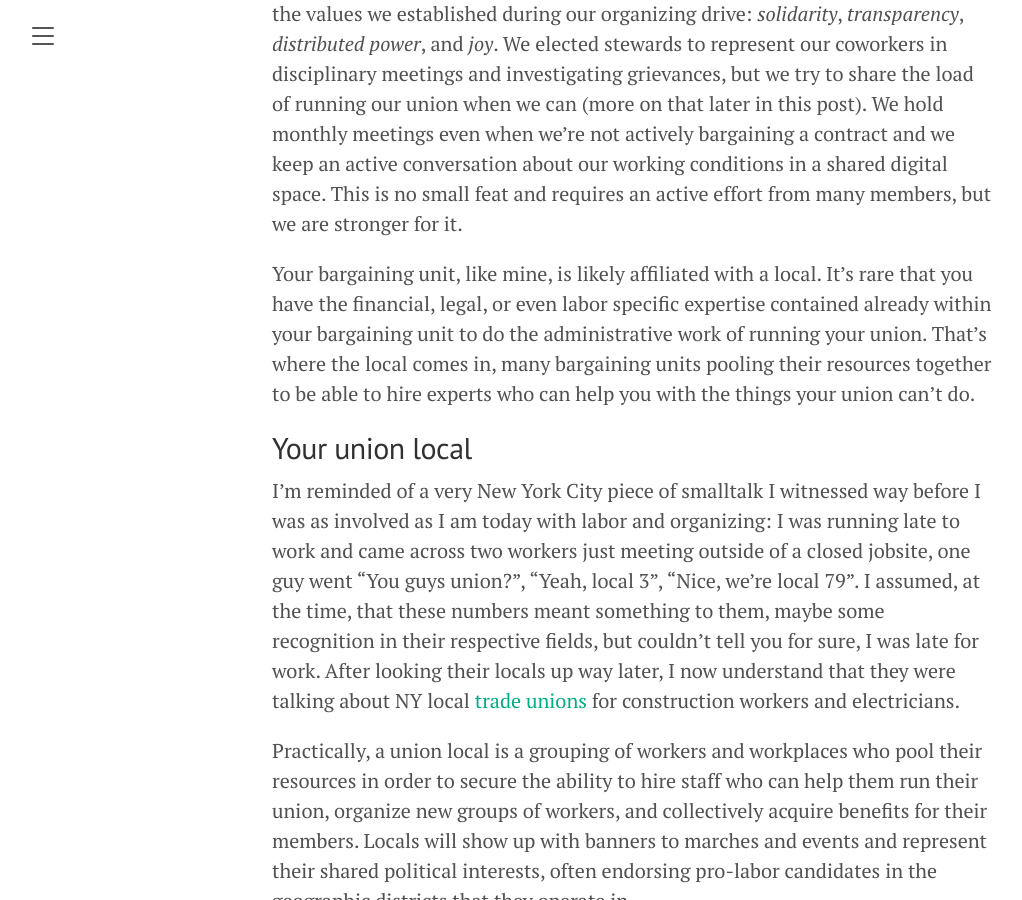
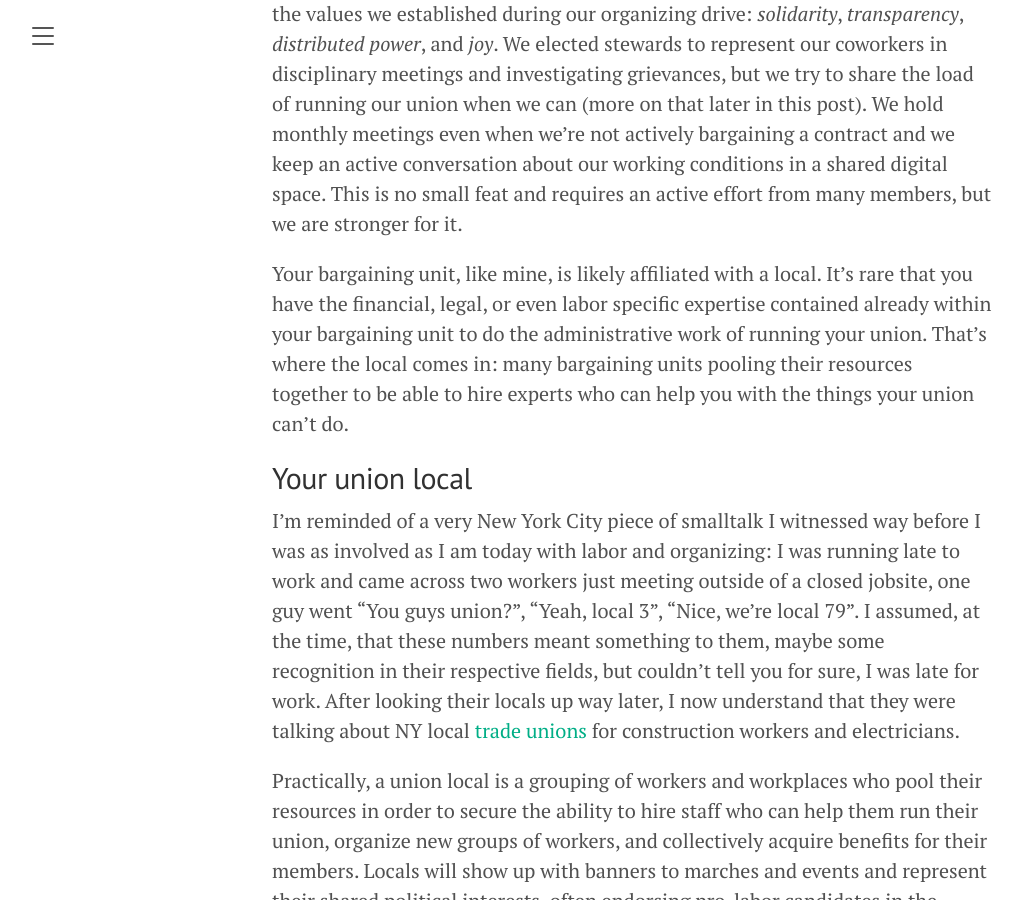
Before and after one commit to DeMarko/DeMarko.github.io, a Jekyll site: the page built from _posts/2025-06-07-what-i-mean-when-i-say-my-union.md, in a window 1280 px wide and 900 px high, scrolled down 1551 px. Shown: the whole window, without its empty margins (8-1030 px from the left). Built offline with Jekyll 4.4.1, drawn with Linux system fonts in a browser that asks for light colours.

Commit message:
meant a colon here

```diff
--- a/_posts/2025-06-07-what-i-mean-when-i-say-my-union.md
+++ b/_posts/2025-06-07-what-i-mean-when-i-say-my-union.md
@@ -29,7 +29,7 @@ Officially, at the time of the formation of your union (whether by [NLRB electio
 
 In my case, we had around 80 people at the formation of our union, and still hover around that number. It turns out we're a small workplace by comparison to many bargaining units in our local but we're very active and continue to build on the values we established during our organizing drive: _solidarity_, _transparency_, _distributed power_, and _joy_. We elected stewards to represent our coworkers in disciplinary meetings and investigating grievances, but we try to share the load of running our union when we can (more on that later in this post). We hold monthly meetings even when we're not actively bargaining a contract and we keep an active conversation about our working conditions in a shared digital space. This is no small feat and requires an active effort from many members, but we are stronger for it.
 
-Your bargaining unit, like mine, is likely affiliated with a local. It's rare that you have the financial, legal, or even labor specific expertise contained already within your bargaining unit to do the administrative work of running your union. That's where the local comes in, many bargaining units pooling their resources together to be able to hire experts who can help you with the things your union can't do.
+Your bargaining unit, like mine, is likely affiliated with a local. It's rare that you have the financial, legal, or even labor specific expertise contained already within your bargaining unit to do the administrative work of running your union. That's where the local comes in: many bargaining units pooling their resources together to be able to hire experts who can help you with the things your union can't do.
 
 ## Your union local
 
```
